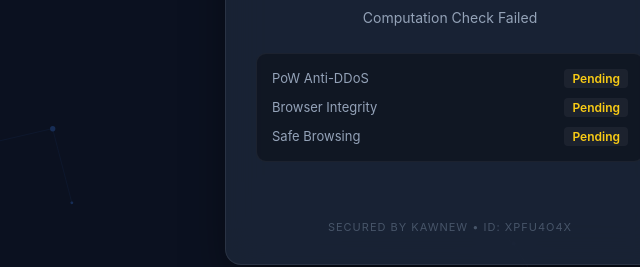
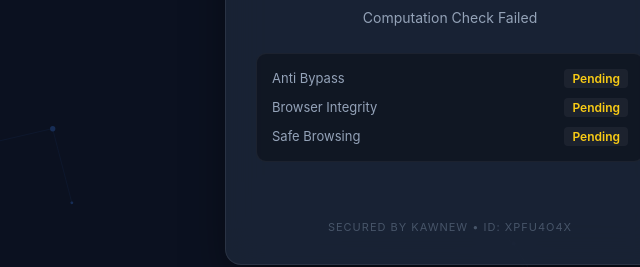
Before and after one commit to howeudhx/Exe, a plain HTML site: page Gateway.html in a window 1280 px wide. Shown: the part 337-604 px from the top of the page, 190-830 px from the left. Drawn offline with Linux system fonts and the light colour scheme.

Commit message:
Update Gateway.html

```diff
--- a/Gateway.html
+++ b/Gateway.html
@@ -140,7 +140,7 @@
 
     <div class="check-list">
       <div class="check-item">
-        <span>PoW Anti-DDoS</span>
+        <span>Anti Bypass</span>
         <span id="st-pow" class="status-pill pending">Pending</span>
       </div>
       <div class="check-item">
```
